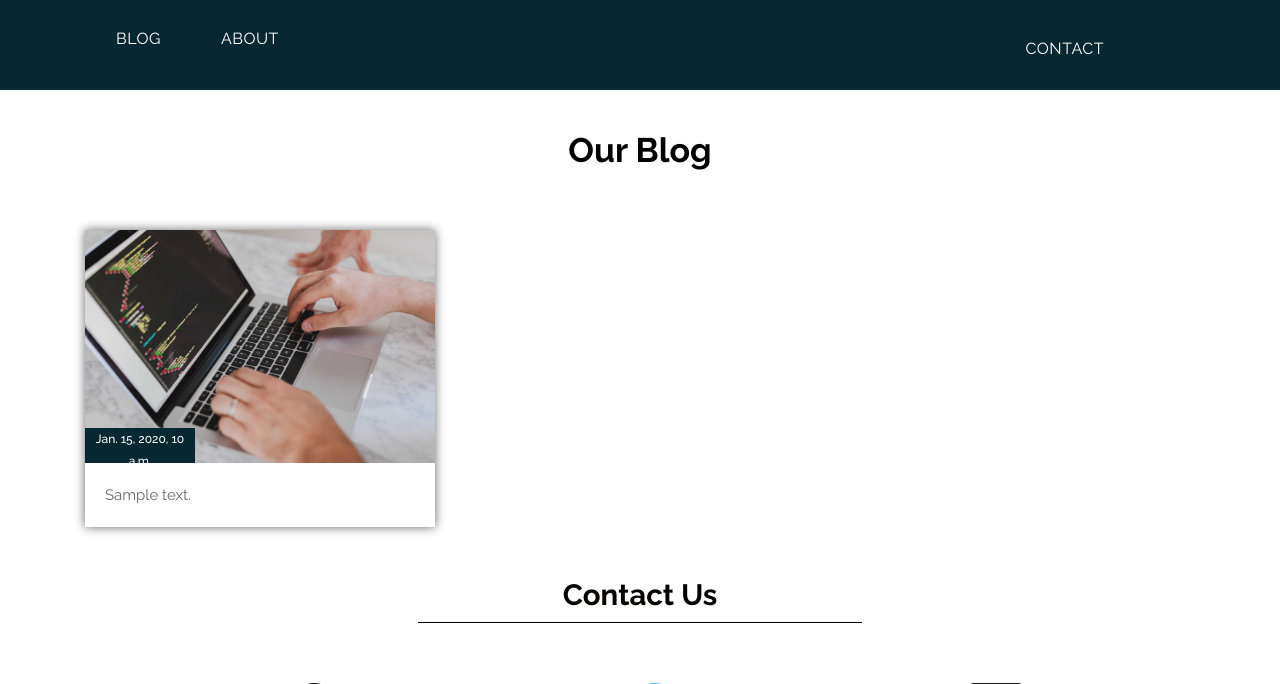
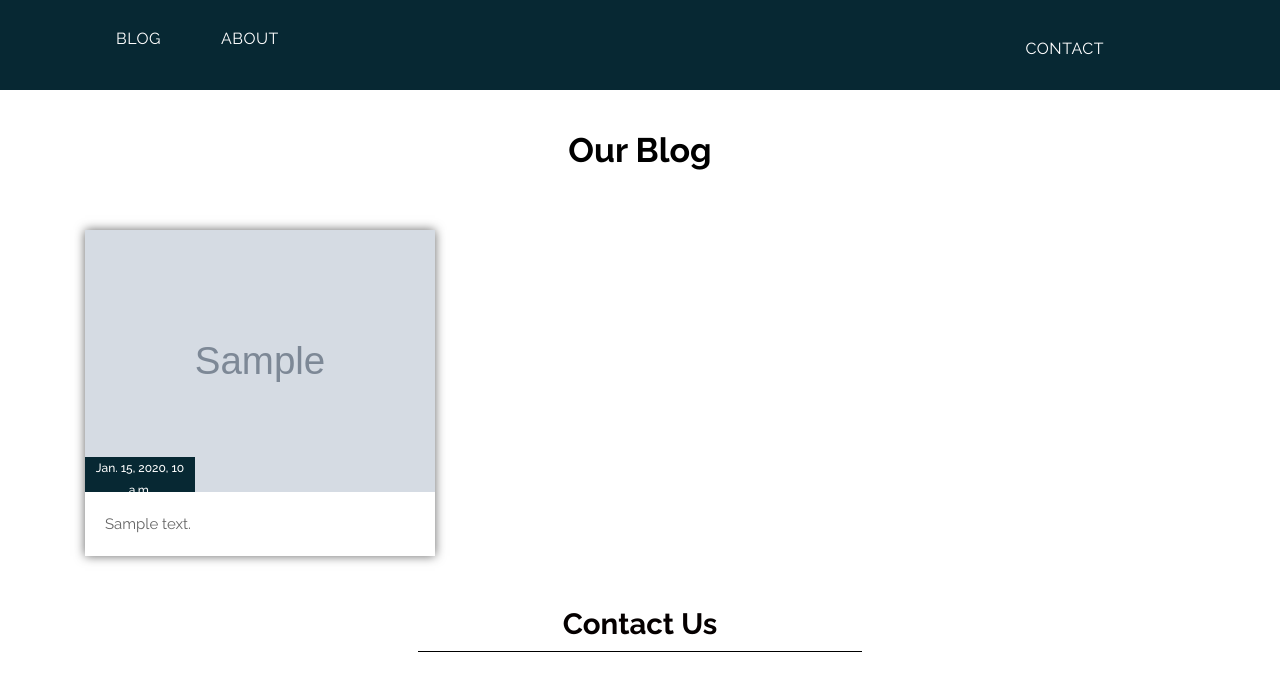
Before and after one commit to abdalla779/blogmey, a Django app: template src/templates/blog.html in a window 1280 px wide. Shown: the part 216-900 px from the top of the page. Run offline with Django 3.2, Linux system fonts and the light colour scheme; the template is opened without the code that fills it: most values are stand-ins (such as "Sample title", 1, 10 or a date in 2020); grey boxes marked "Sample" are stand-in pictures; data that the repository does not hold is empty; some libraries are stand-ins or nearby versions.

Commit message:
finish blog views

```diff
--- a/src/templates/blog.html
+++ b/src/templates/blog.html
@@ -14,7 +14,7 @@
                     {% for blog in blogs %}
                     <div class="col-sm-4">
                         <div class="section_1">
-                            <div><img src="{% static 'images/code.jpg'%}" style="max-width: 100%;"></div>
+                            <div><img src="{{ blog.img.url }}" style="max-width: 100%;"></div>
                             <button type="button" class="date-bt">{{ blog.created_dt }}</button>
                             <p>{{ blog.content }}</p>
                         </div>
```
